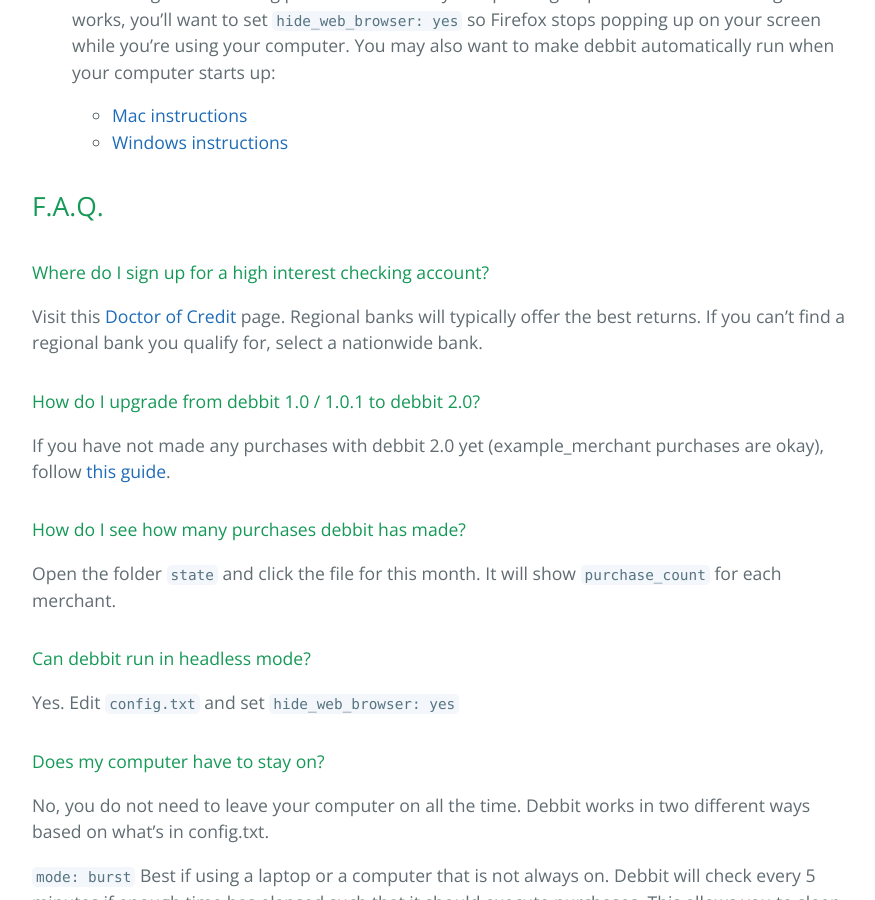
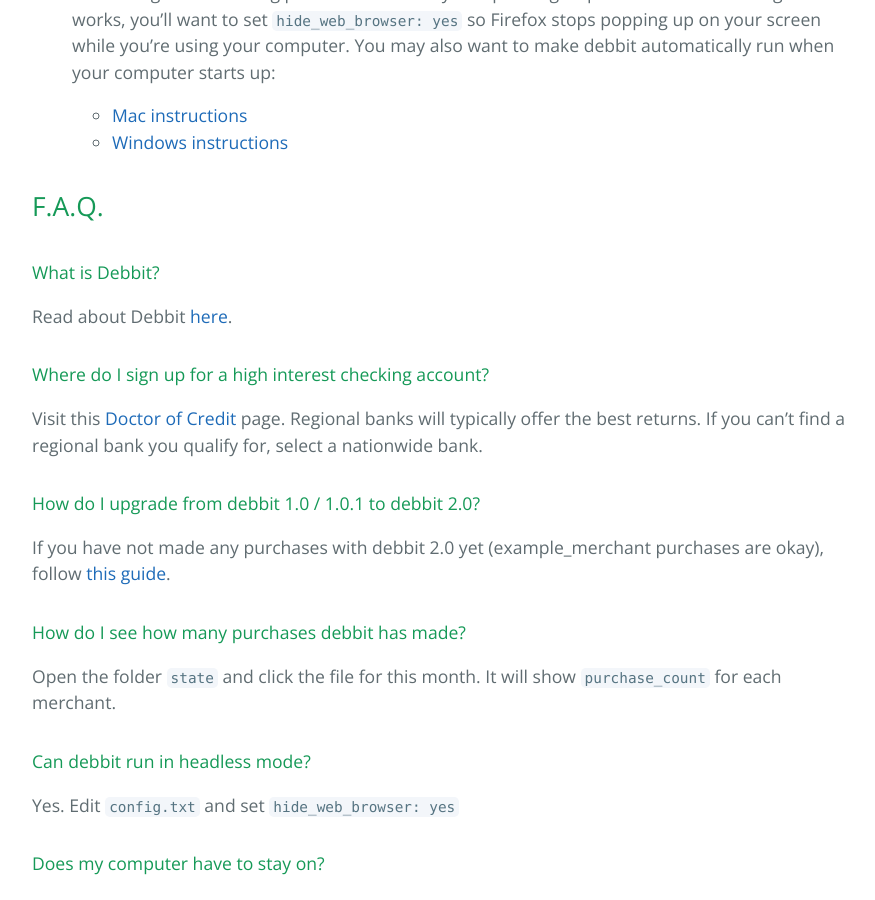
Before and after one commit to jakehilborn/debbit, a Jekyll site: the page built from docs/index.md, in a window 1280 px wide and 900 px high, scrolled down 832 px. Shown: the whole window, without its empty margins (192-1067 px from the left). Built offline with Jekyll 4.4.1, drawn with Linux system fonts in a browser that asks for light colours.

Commit message:
Add link to about section in docs

```diff
--- a/docs/index.md
+++ b/docs/index.md
@@ -24,6 +24,9 @@
 - [Windows instructions](https://jakehilborn.github.io/debbit/windows-auto-run)
 
 ## F.A.Q.
+
+#### What is Debbit?
+Read about Debbit [here](https://jakehilborn.github.io/debbit/about).
 
 #### Where do I sign up for a high interest checking account?
 Visit this [Doctor of Credit](https://www.doctorofcredit.com/high-interest-savings-to-get/#Mega_High-Interest_Nationwide) page. Regional banks will typically offer the best returns. If you can't find a regional bank you qualify for, select a nationwide bank.
```
